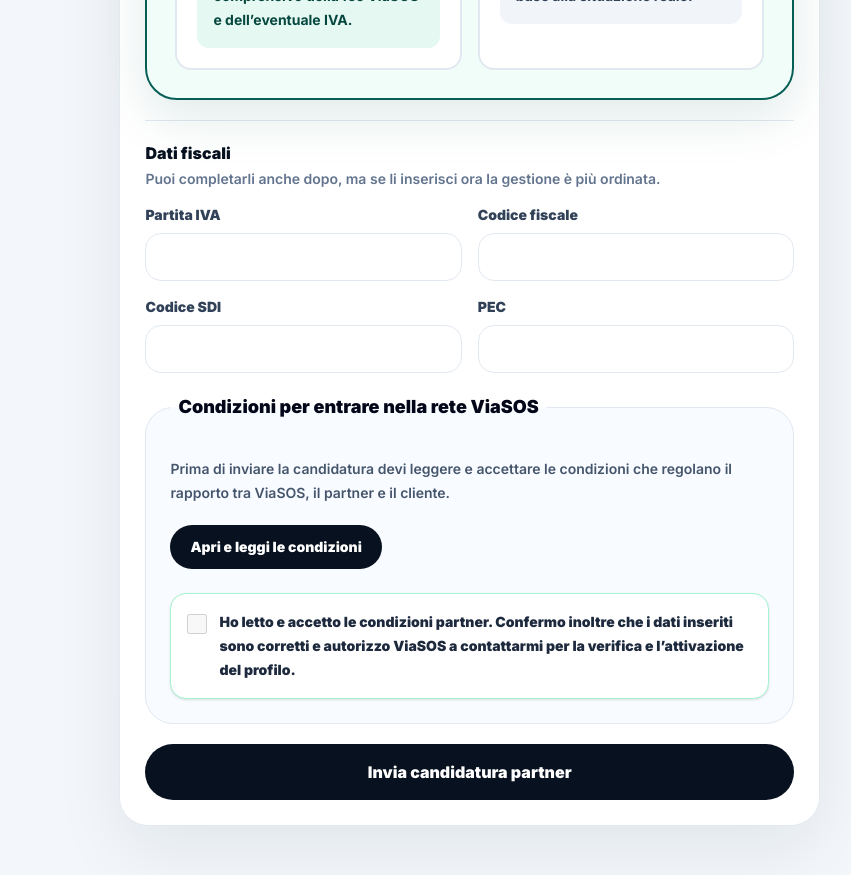
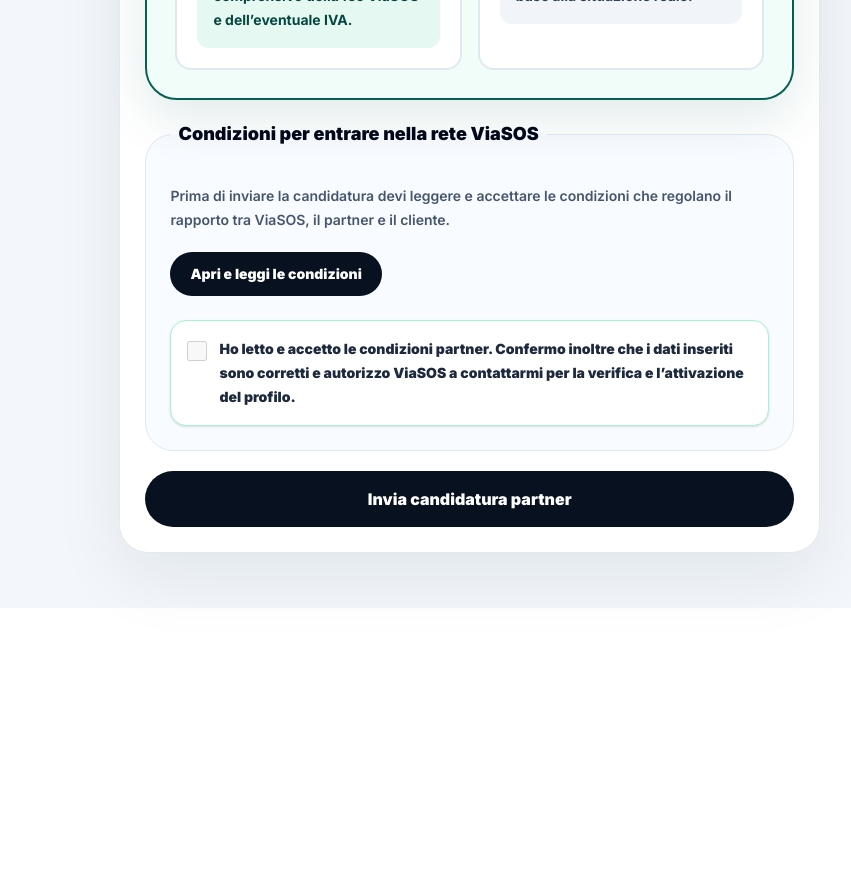
Before and after one commit to alessio-aesthetic/viasos.it, a Next.js app: page /partner/registrazione in a window 1280 px wide. Shown: the part 1180-2055 px from the top of the page, without its empty margins (429-1280 px from the left). After the commit the page ends 1788 px from the top, so only its background shows below. Built offline with nearby package versions, Linux system fonts and the light colour scheme; no server answers.

Commit message:
Move fiscal data to approved partner dashboard

```diff
--- a/src/app/partner/registrazione/page.tsx
+++ b/src/app/partner/registrazione/page.tsx
@@ -23,10 +23,6 @@ type FormState = {
   coverageKm: string
   highwayEnabled: boolean
   priorityMode: '' | 'prioritaria' | 'senza-priorita'
-  vatNumber: string
-  taxCode: string
-  sdi: string
-  pec: string
   accepted: boolean
 }
 
@@ -42,10 +38,6 @@ const initialState: FormState = {
   coverageKm: '30',
   highwayEnabled: false,
   priorityMode: '',
-  vatNumber: '',
-  taxCode: '',
-  sdi: '',
-  pec: '',
   accepted: false,
 }
 
@@ -292,44 +284,6 @@ export default function PartnerRegistration() {
                 </label>
               </div>
             </fieldset>
-            <div className="border-t border-slate-200 pt-5">
-              <h3 className="font-black">Dati fiscali</h3>
-              <p className="mt-1 text-sm font-semibold text-slate-500">
-                Puoi completarli anche dopo, ma se li inserisci ora la gestione è
-                più ordinata.
-              </p>
-              <div className="mt-4 grid gap-4 sm:grid-cols-2">
-                <Field label="Partita IVA">
-                  <input
-                    value={form.vatNumber}
-                    onChange={(event) => update('vatNumber', event.target.value)}
-                    className="partner-input"
-                  />
-                </Field>
-                <Field label="Codice fiscale">
-                  <input
-                    value={form.taxCode}
-                    onChange={(event) => update('taxCode', event.target.value)}
-                    className="partner-input"
-                  />
-                </Field>
-                <Field label="Codice SDI">
-                  <input
-                    value={form.sdi}
-                    onChange={(event) => update('sdi', event.target.value)}
-                    className="partner-input"
-                  />
-                </Field>
-                <Field label="PEC">
-                  <input
-                    value={form.pec}
-                    onChange={(event) => update('pec', event.target.value)}
-                    className="partner-input"
-                    type="email"
-                  />
-                </Field>
-              </div>
-            </div>
             <fieldset className="rounded-[1.75rem] border border-slate-200 bg-[#f8fbff] p-5 sm:p-6">
               <legend className="px-2 text-lg font-black text-slate-950">
                 Condizioni per entrare nella rete ViaSOS
```
